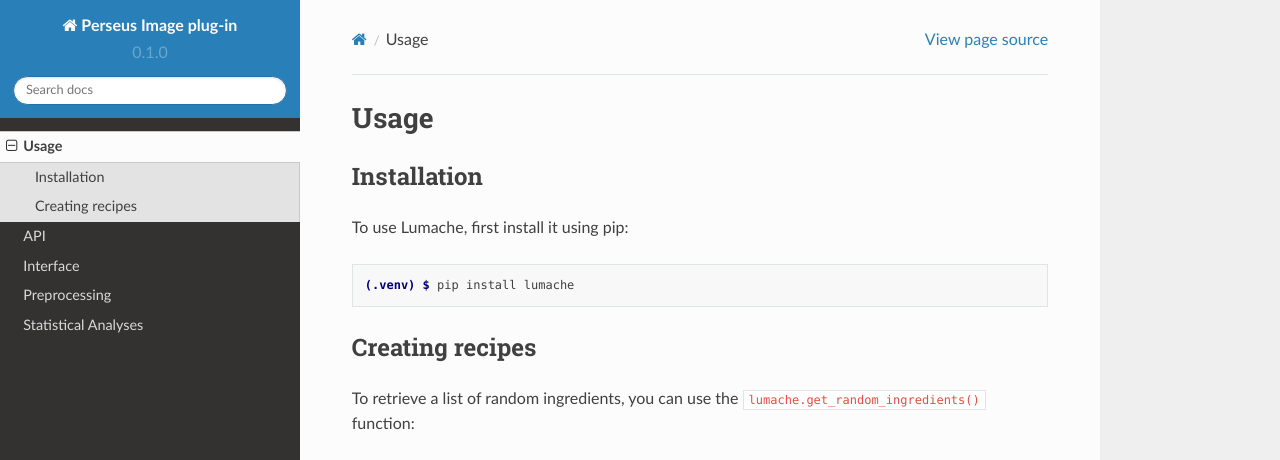
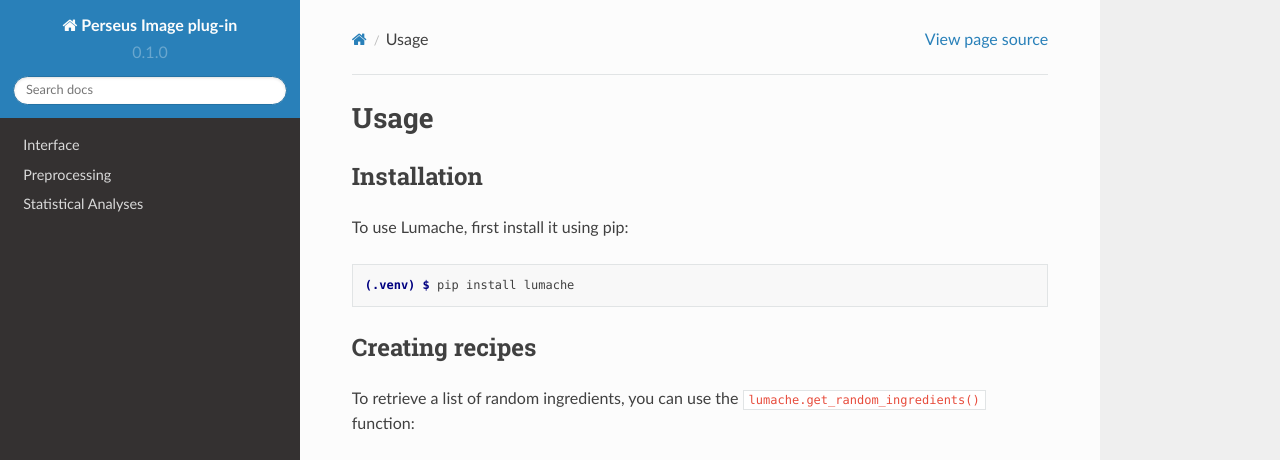
Before and after one commit to CarloDeNart/Perseus-Image-plug-in, a Sphinx documentation site: the page built from docs/source/usage.rst, in a window 1280 px wide and 1095 px high. Shown: the top 460 px of the window. Built offline with Sphinx 7.4.7 and the Read the Docs theme 2.0.0, drawn with Linux system fonts in a browser that asks for light colours; pages that are not in the unit, such as notebooks, are missing from menus; grey boxes are pictures that could not be loaded.

Commit message:
Update index.rst

```diff
--- a/docs/source/index.rst
+++ b/docs/source/index.rst
@@ -2,9 +2,6 @@
 ===================================
 
 **Perseus**  is a freely available data analysis program that now can analyse also fMRI images.
-
-Check out the :doc:`usage` section for further information, including
-how to :ref:`installation` the project.
 
 .. note::
 
@@ -15,8 +12,7 @@
 
 .. toctree::
 
-   usage
-   api
    Interface
+   Basic Usage
    Preprocessing
    Statistical Analyses
```
